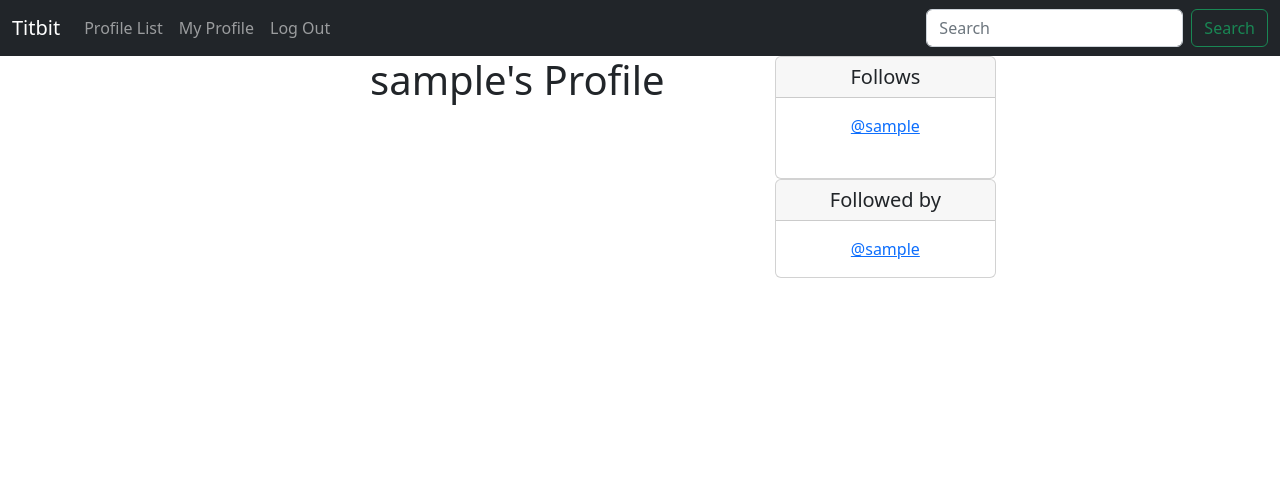
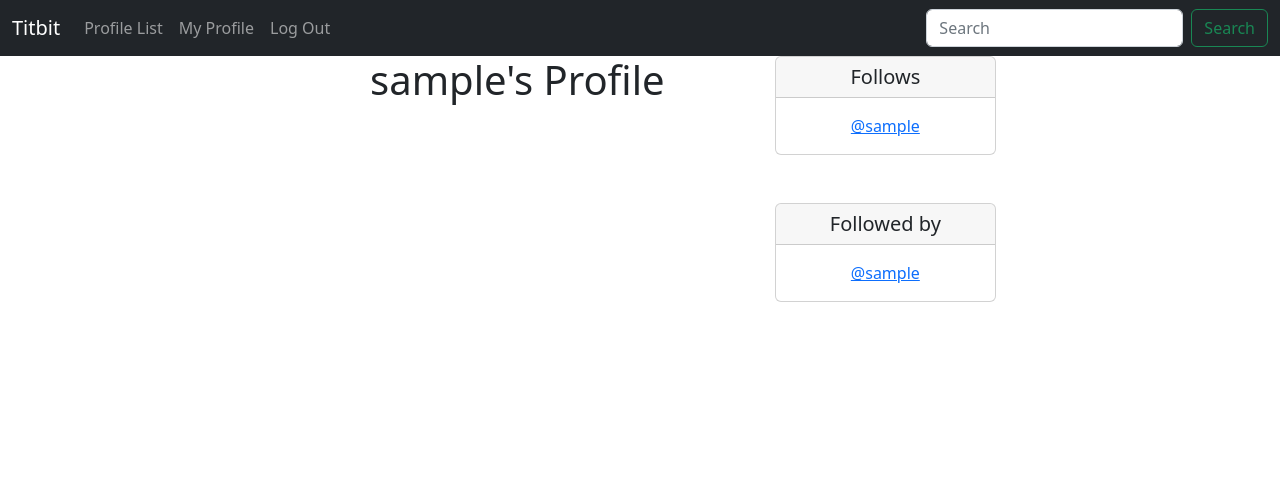
Before and after one commit to luandretta/titbit, a Django app: page /profile/1 in a window 1280 px wide. Shown: the top 501 px of the page. Run offline with Django 3.2, Linux system fonts and the light colour scheme; the visitor is signed in with stand-in values (Sample User, id 1); data comes from the database, SQL or seed files in the repository; some libraries are stand-ins or nearby versions.

Commit message:
Fix(profile_list): turn the name to a profil link

```diff
--- a/titbit/templates/profile.html
+++ b/titbit/templates/profile.html
@@ -9,6 +9,7 @@
             <!-- Own profile -->
             <h1> {{ profile.user.username}}'s Profile</h1>
         </div>
+        <br />
         <div class="col-4">
             <!-- Follows -->
             <div class="card">
@@ -17,11 +18,12 @@
                     <p class="card-text">
                         {% for following in profile.follows.all %}
                         <a href="{% url 'profile' following.user.id %}">
-                            @{{ following }}</a><br /><br />
+                            @{{ following }}</a><br />
                         {% endfor%}
                     </p>
                 </div>
             </div>
+            <br /><br />
             <!-- Followed by -->
             <div class="card">
                 <h5 class="card-header">Followed by</h5>
--- a/titbit/templates/profile_list.html
+++ b/titbit/templates/profile_list.html
@@ -15,7 +15,7 @@
           <div class="col-md-8">
             <div class="card-body">
               <h5 class="card-title">{{ profile.user.username }}</h5>
-              <p class="card-text">@{{ profile.user.username|lower }}</p>
+              <p class="card-text"><a href="{% url 'profile' profile.user.id %}">@{{ profile.user.username|lower }}</a></p>
               <p class="card-text"><small class="text-muted">Last Updated: {{ profile.date_modified }}</small></p>
             </div>
           </div>
```
